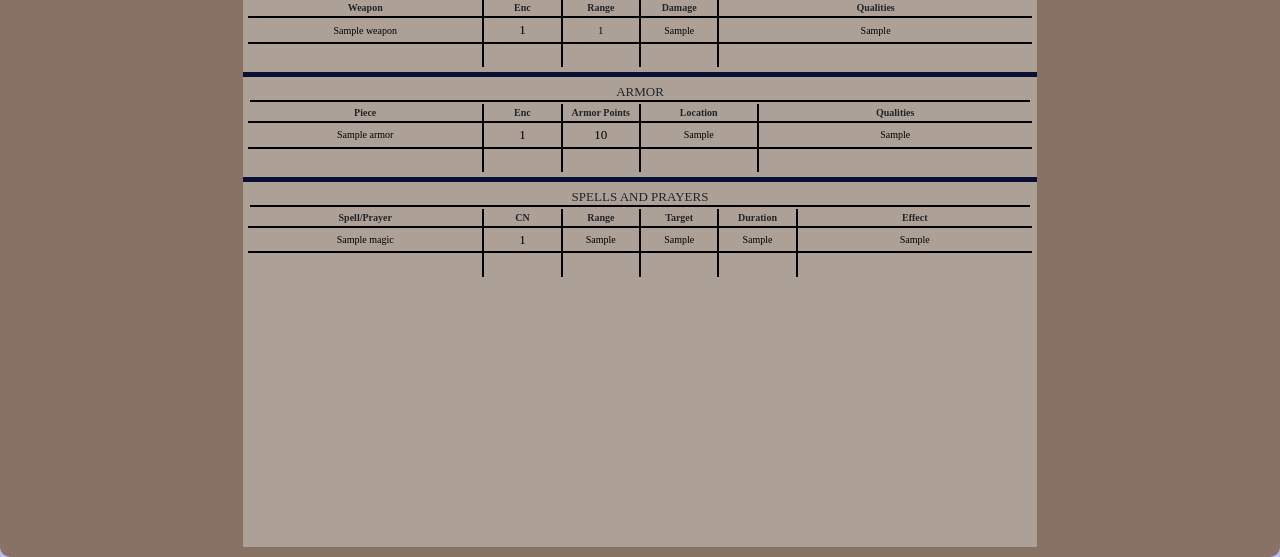
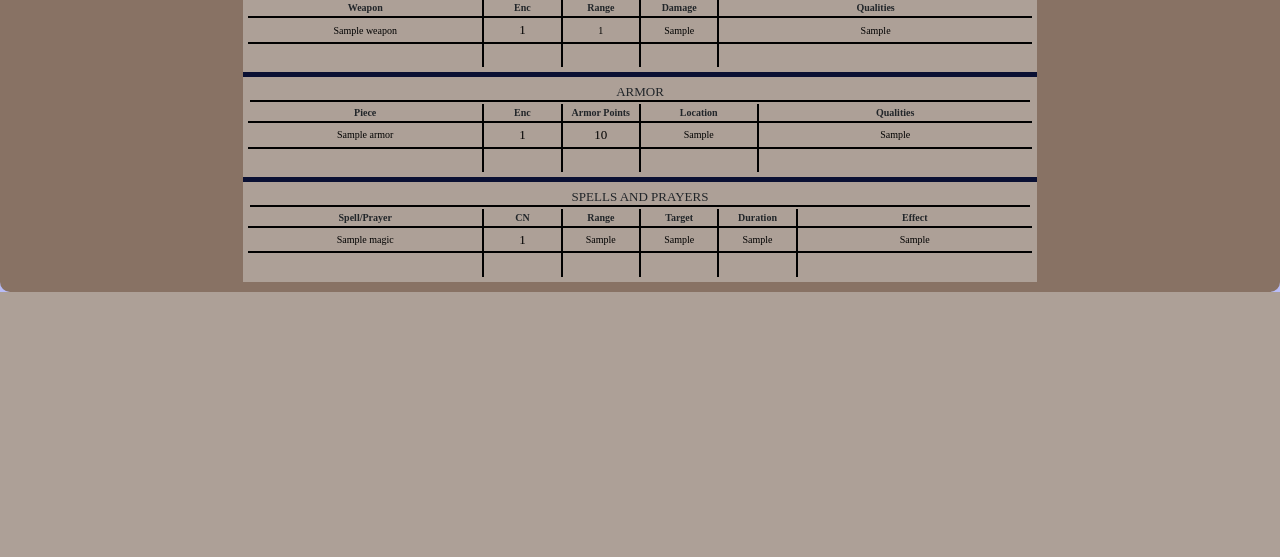
Before and after one commit to JESvane99/RPG_character_sheet, a Flask app: page /1/sheet-p3 in a window 1280 px wide. Shown: the part 644-1201 px from the top of the page. After the commit the page ends 936 px from the top, so only its background shows below. Run offline with Flask 3, Linux system fonts and the light colour scheme; tables that the repository leaves empty hold one stand-in row (values such as "Sample post"); some web fonts are replaced.

Commit message:
fix: bottom overflow

```diff
--- a/src/static/scripts.js
+++ b/src/static/scripts.js
@@ -9,3 +9,20 @@ document.addEventListener("DOMContentLoaded", function() {
       });
   });
 });
+
+document.addEventListener("DOMContentLoaded", function() {
+  let height = 0;
+  document.querySelectorAll(".part-container").forEach(function(part) {
+    height += Math.max(part.scrollHeight, part.offsetHeight) / 3.779528;
+    if (height > 290) {
+      part.style.breakBefore = "page";
+      part.childNodes.forEach(function(child) {
+        child.style.breakBefore = "avoid";
+        child.style.breakInside = "avoid";
+        child.style.breakAfter = "avoid";
+      });
+      return
+    }
+  });
+
+});
--- a/src/static/style.css
+++ b/src/static/style.css
@@ -10,7 +10,9 @@
         top: 0;
         margin: 0;
         padding: 0;
+        width: 210mm;
     }
+
 }
 
 /* base design setup */
@@ -29,13 +31,14 @@ body {
 }
 .page-container {
     width: 210mm;
-    height: 297mm;
+    /* height: 297mm; */
     font-size: x-small;
     font-weight: bold;
     margin: 0 auto;
     display: flex;
     flex-direction: column;
     background-color: rgb(173, 160, 151);
+    box-decoration-break: clone;
 }
 
 
@@ -83,14 +86,15 @@ table th:last-child {
 
 /* general classes */
 .part-container {
-    border-bottom: 5px solid #0a1033;
+    border-top: 5px solid #0a1033;
     width: 100%;
+    box-decoration-break: clone;
 }
 .part-container > div {
     padding: 5px;
 }
-.part-container:last-child {
-    border-bottom: none;
+.part-container:first-child {
+    border-top: none;
 }
 /* flex-section is used when a part has more than one element spanning the width*/
 .flex-section {
```
